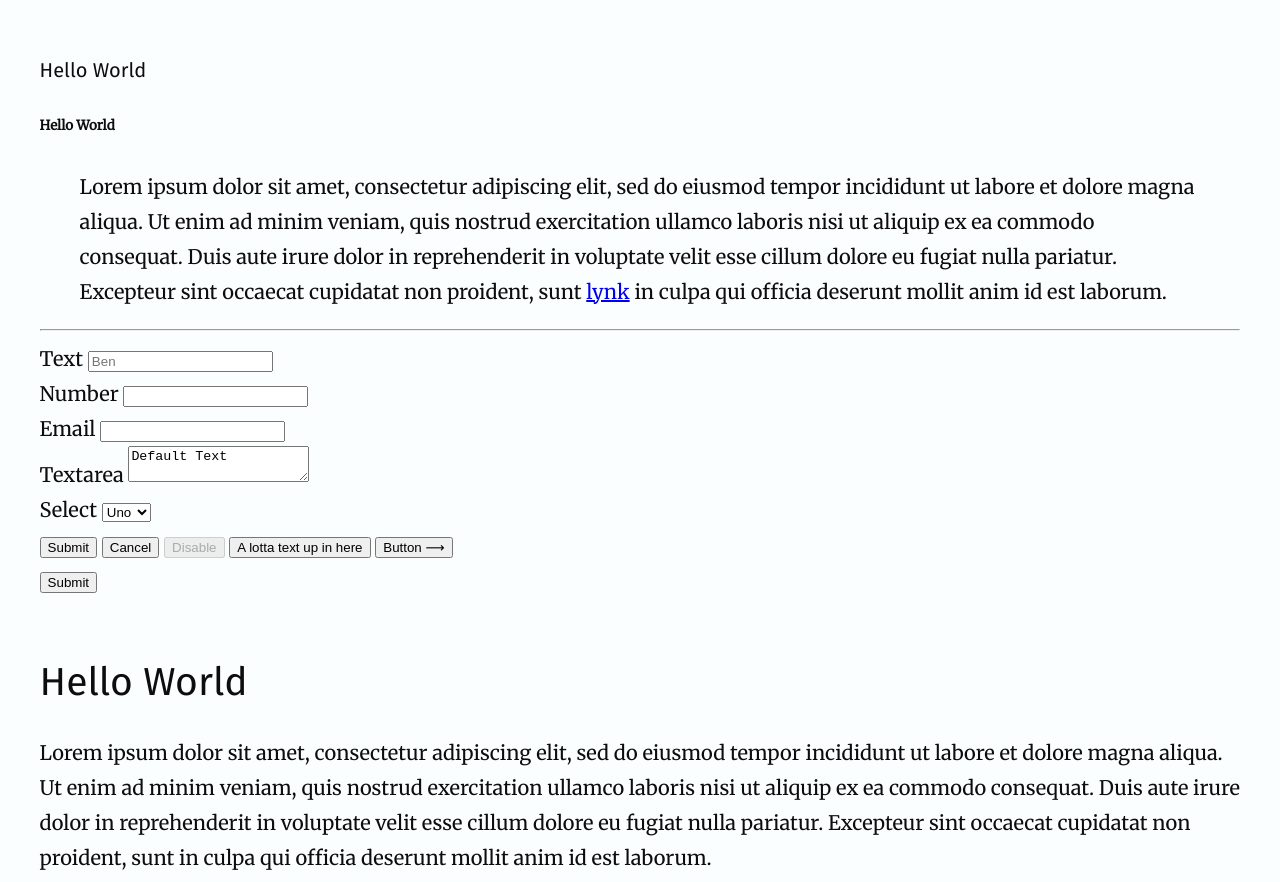
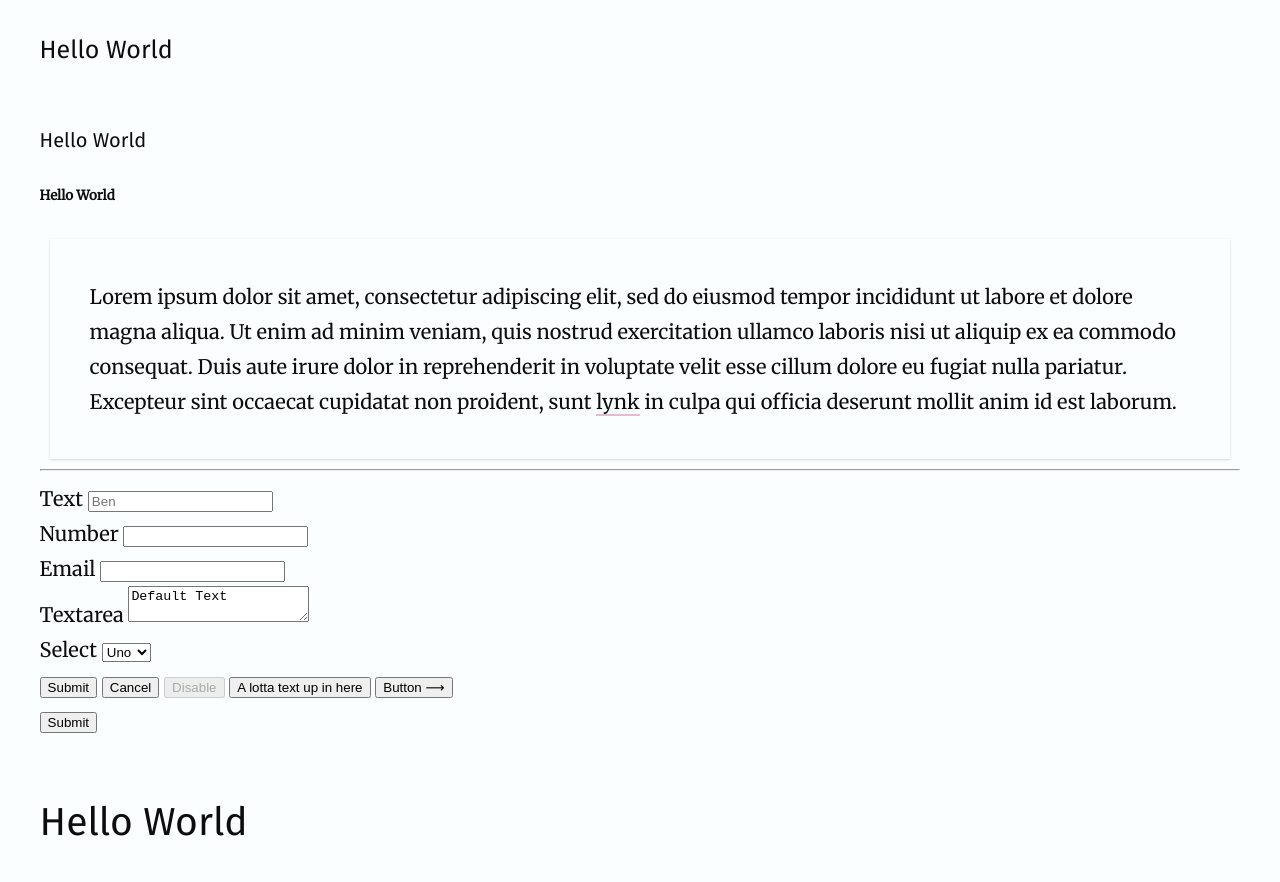
Before and after one commit to bicycleben88/style-templates, a plain HTML site: page spring/index.html in a window 1280 px wide. Shown: the part 574-1456 px from the top of the page. Drawn offline with Linux system fonts and the light colour scheme.

Commit message:
create spring directory ;

```diff
--- a/style.css
+++ b/spring/style.css
@@ -35,6 +35,13 @@
   --h4: 1.25rem;
 
   /* elevation */
+  --level-1: 0 1px 3px 0 rgba(0, 0, 0, 0.1), 0 1px 2px 0 rgba(0, 0, 0, 0.06);
+  --level-2: 0 4px 6px -1px rgba(0, 0, 0, 0.1),
+    0 2px 4px -1px rgba(0, 0, 0, 0.06);
+  --level-3: 0 10px 15px -3px rgba(0, 0, 0, 0.1),
+    0 4px 6px -2px rgba(0, 0, 0, 0.05);
+  --level-4: 0 20px 25px -5px rgba(0, 0, 0, 0.1),
+    0 10px 10px -5px rgba(0, 0, 0, 0.04);
 
   /* positioning */
   --headerHeight: 3rem;
@@ -76,6 +83,20 @@ header nav a + a {
 
 p {
   margin-bottom: 1rem;
+  max-width: 40em;
+}
+
+p a,
+blockquote a {
+  text-decoration: none;
+  color: var(--black);
+  border-bottom: 2px solid var(--primary);
+}
+
+blockquote {
+  box-shadow: var(--level-1);
+  margin: 10px;
+  padding: 2em;
 }
 
 h1,
@@ -129,6 +150,7 @@ small,
 .logo {
   font-size: var(--baseFontSize);
 }
+
 @media only screen and (min-width: 550px) {
   :root {
     --baseFontSize: 125%;
```
Also changed, not shown: spring/index.html (renamed from index.html).
